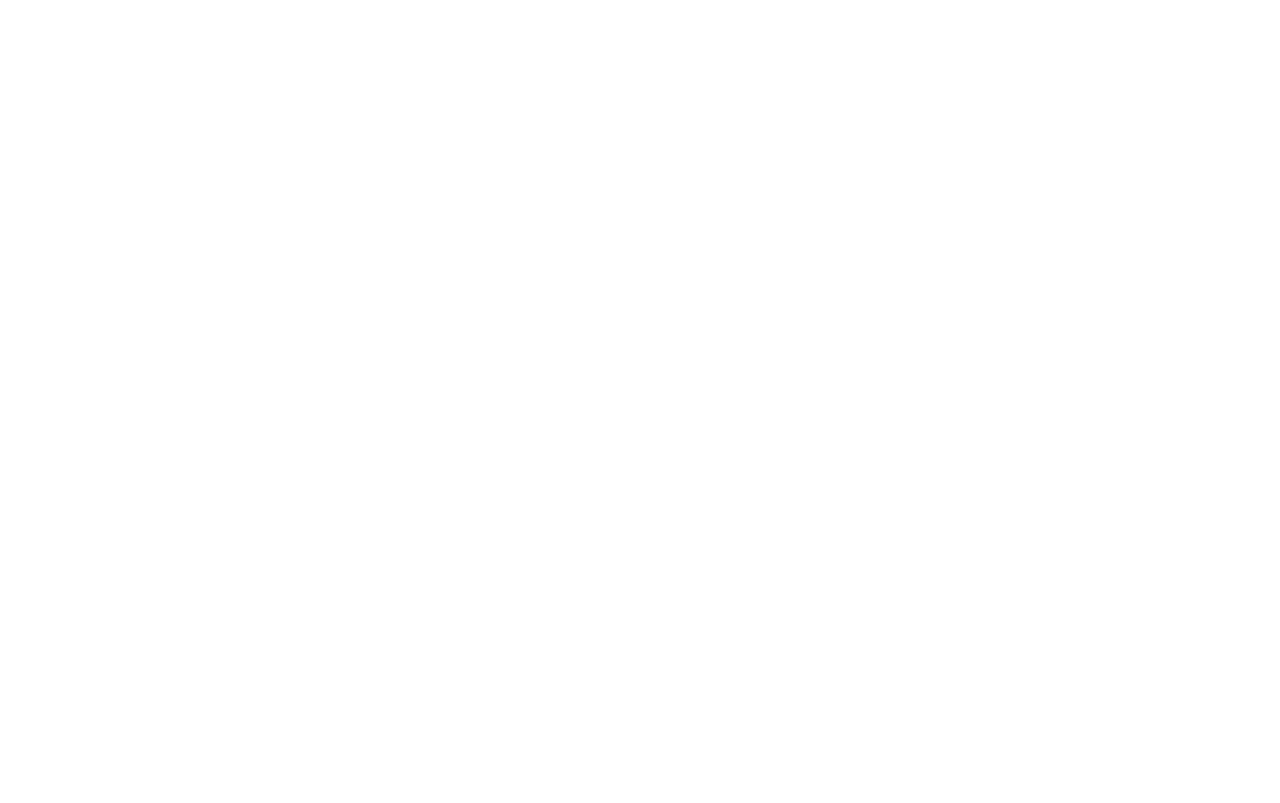
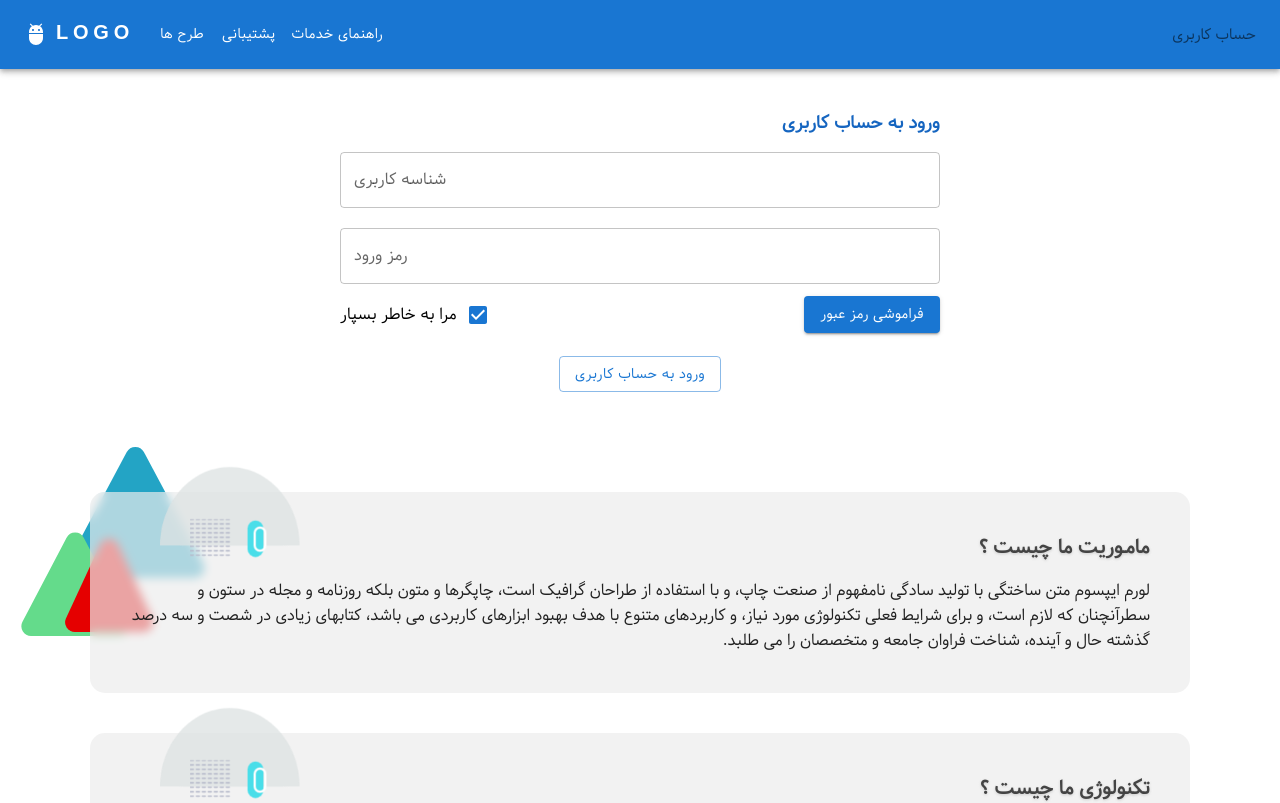
Before and after one commit to TaymazRAN/PsyportFront, a React (Create React App) app: page /adminLogin in a window 1280 px wide. Before the commit this address had no page. Shown: the top 803 px of the page. Built offline with nearby package versions, Linux system fonts and the light colour scheme.

Commit message:
Login Form

```diff
--- a/src/App.js
+++ b/src/App.js
@@ -1,6 +1,7 @@
 import "./App.css";
 import Landing from "./pages/landing/Landing";
 import Admin from "./pages/admin/Admin";
+import AdminLogin from "./pages/adminLogin/AdminLogin";
 import { BrowserRouter as Router, Routes, Route } from "react-router-dom";
 
 function App() {
@@ -9,6 +10,7 @@
 			<Routes>
 				<Route exact path="/" element={<Landing />} />
 				<Route path="/admin" element={<Admin />} />
+				<Route path="/adminLogin" element={<AdminLogin />} />
 			</Routes>
 		</Router>
 	);
--- a/src/pages/admin/Admin.jsx
+++ b/src/pages/admin/Admin.jsx
@@ -1,6 +1,6 @@
 import TopBar from "../../component/topBar/TopBar";
 import SideBar from "../../component/sideBar/SideBar";
-import UserList from "../../component/userList/UserList";
+import UserList from "../userList/UserList";
 import "./admin.css";
 
 export default function Admin() {
--- /dev/null
+++ b/src/pages/adminLogin/AdminLogin.jsx
@@ -0,0 +1,50 @@
+import React from "react";
+import Menutop from "../../component/menuTop/Menutop";
+import Footer from "../../component/footer/Footer";
+import Faq from "../../component/faq/Faq";
+import FormGroup from "@mui/material/FormGroup";
+import FormControlLabel from "@mui/material/FormControlLabel";
+import Checkbox from "@mui/material/Checkbox";
+import TextField from "@mui/material/TextField";
+import "./adminLogin.css";
+import { Button } from "@mui/material";
+
+export default function AdminLogin() {
+	return (
+		<div>
+			<Menutop />
+			<FormGroup className="loginFormContainer">
+				<div className="loginForm" dir="rtl">
+					<div className="loginTitle bold">ورود به حساب کاربری</div>
+					<div className="formInputContainer">
+						<TextField
+							className="formInput"
+							id="outlined-required"
+							label="شناسه کاربری"
+						/>
+						<TextField
+							className="formInput"
+							id="outlined-password-input"
+							label="رمز ورود"
+							type="password"
+							autoComplete="current-password"
+						/>
+					</div>
+					<div className="loginFooter">
+						<Button variant="contained">فراموشی رمز عبور</Button>
+						<FormControlLabel
+							className="formRadio"
+							control={<Checkbox defaultChecked />}
+							label=" مرا به خاطر بسپار"
+						/>
+					</div>
+					<div className="loginButtonContainer">
+						<Button variant="outlined">ورود به حساب کاربری</Button>
+					</div>
+				</div>
+			</FormGroup>
+			<Faq />
+			<Footer />
+		</div>
+	);
+}
--- /dev/null
+++ b/src/pages/adminLogin/adminLogin.css
@@ -0,0 +1,46 @@
+.loginFormContainer{
+    margin-bottom: 80px;
+    display: flex;
+    align-items: center;
+    justify-content: center;
+}
+
+.loginForm{
+    width: 100%;
+    max-width: 600px;
+}
+
+.loginTitle{
+    margin-bottom: 15px;
+    font-size: 18px;
+    color: #1565c0;
+}
+
+.formInput{
+    width: 100%;
+    margin-bottom: 20px!important;
+    direction: rtl!important;
+}
+
+.formInput:last-child{
+    margin-bottom: 0!important;
+}
+
+.loginFooter{
+    display: flex;
+    align-items: center;
+    justify-content: space-between;
+    margin-top: 10px;
+}
+
+.formRadio{
+    margin-right: 0!important;
+    margin-left: 0!important;
+}
+
+.loginButtonContainer{
+    margin-top: 20px;
+    display: flex;
+    align-items: center;
+    justify-content: center;
+}
```
Also changed, not shown: src/pages/userList/UserList.jsx (renamed from src/component/userList/UserList.jsx), src/pages/userList/data.js (renamed from src/component/userList/data.js), src/pages/userList/userList.css (renamed from src/component/userList/userList.css).
